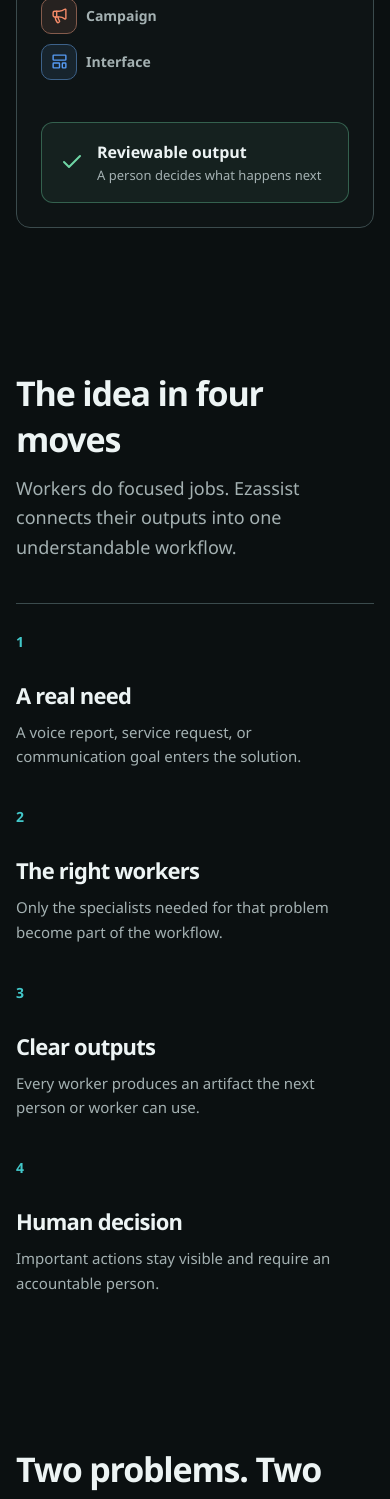
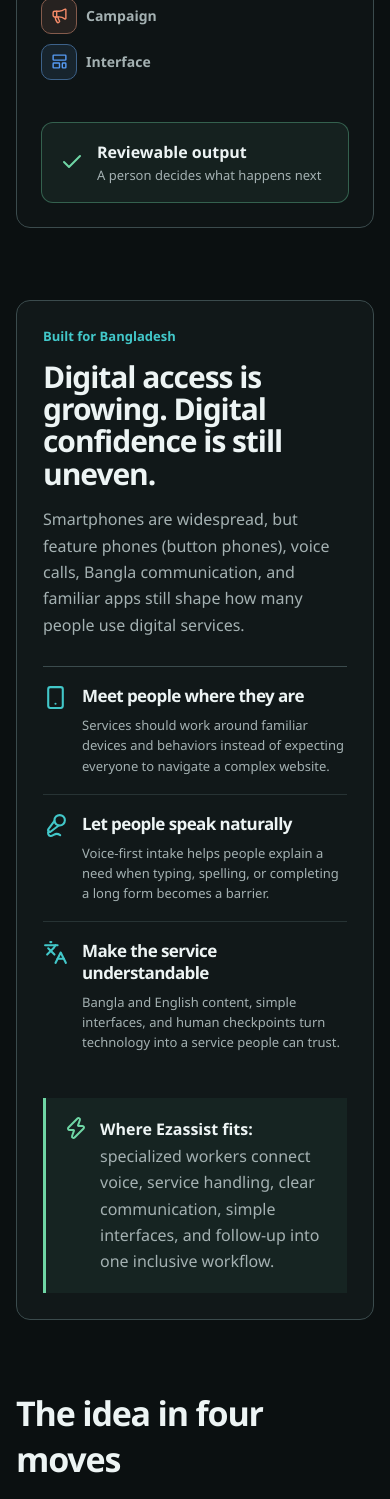
Before and after one commit to RaiZen094/LCT-Hackathon-AIUB-AI-Fest-MVP, a React (Vite) app: page / in a window 390 px wide. Shown: the part 986-2485 px from the top of the page. Built offline with nearby package versions, Linux system fonts and the light colour scheme.

Commit message:
Add Bangladesh digital access context

```diff
--- a/src/ProductApp.tsx
+++ b/src/ProductApp.tsx
@@ -1,8 +1,9 @@
 import { useState } from 'react'
 import {
   ArrowRight, Bot, Check, ChevronRight, CircleHelp, CloudRain, Headphones,
-  Home, LayoutTemplate, Leaf, Megaphone, Menu, Mic2, PenLine, Rocket,
-  ShieldCheck, Target, TrendingUp, UserCheck, Users, X, Zap,
+  Home, Languages, LayoutTemplate, Leaf, Megaphone, Menu, Mic2, PenLine,
+  Rocket, ShieldCheck, Smartphone, Target, TrendingUp, UserCheck, Users,
+  X, Zap,
 } from 'lucide-react'
 import { GuidedDemo } from './OperationalDemos'
 import { IdeaMatcher } from './IdeaMatcher'
@@ -87,6 +88,20 @@ function Overview({ go }: { go: (view: View) => void }) {
           </div>
           <div className="orchestration-result"><Check /><span><b>Reviewable output</b><small>A person decides what happens next</small></span></div>
         </div>
+      </section>
+
+      <section className="bangladesh-context" aria-labelledby="bangladesh-context-title">
+        <div className="bangladesh-context-heading">
+          <span>Built for Bangladesh</span>
+          <h2 id="bangladesh-context-title">Digital access is growing. Digital confidence is still uneven.</h2>
+          <p>Smartphones are widespread, but feature phones (button phones), voice calls, Bangla communication, and familiar apps still shape how many people use digital services.</p>
+        </div>
+        <div className="bangladesh-context-points">
+          <article><Smartphone aria-hidden="true" /><div><h3>Meet people where they are</h3><p>Services should work around familiar devices and behaviors instead of expecting everyone to navigate a complex website.</p></div></article>
+          <article><Mic2 aria-hidden="true" /><div><h3>Let people speak naturally</h3><p>Voice-first intake helps people explain a need when typing, spelling, or completing a long form becomes a barrier.</p></div></article>
+          <article><Languages aria-hidden="true" /><div><h3>Make the service understandable</h3><p>Bangla and English content, simple interfaces, and human checkpoints turn technology into a service people can trust.</p></div></article>
+        </div>
+        <p className="bangladesh-context-result"><Zap aria-hidden="true" /><span><b>Where Ezassist fits:</b> specialized workers connect voice, service handling, clear communication, simple interfaces, and follow-up into one inclusive workflow.</span></p>
       </section>
 
       <section className="simple-section how-it-works">
--- a/src/product-styles.css
+++ b/src/product-styles.css
@@ -145,6 +145,20 @@ p { line-height: 1.65; }
 .orchestration-result > svg { color: var(--success); }
 .orchestration-result span { display: flex; flex-direction: column; gap: 3px; }
 .orchestration-result small { color: var(--muted); font-size: 13px; }
+
+.bangladesh-context { display: grid; grid-template-columns: .82fr 1.18fr; gap: 34px 54px; padding: 38px; border: 1px solid var(--border-strong); border-radius: var(--radius); background: var(--surface); }
+.bangladesh-context-heading > span { display: block; margin-bottom: 16px; color: var(--accent); font-size: 13px; font-weight: 800; }
+.bangladesh-context-heading h2 { max-width: 520px; margin-bottom: 16px; font-size: clamp(30px, 3.2vw, 44px); line-height: 1.08; }
+.bangladesh-context-heading p { max-width: 560px; margin: 0; color: var(--muted); font-size: 16px; }
+.bangladesh-context-points { display: grid; grid-template-columns: repeat(3, 1fr); gap: 0; border-top: 1px solid var(--border-strong); }
+.bangladesh-context-points article { display: grid; grid-template-rows: auto auto; align-content: start; gap: 26px; padding: 24px 20px 10px 0; }
+.bangladesh-context-points article + article { padding-left: 20px; border-left: 1px solid var(--border); }
+.bangladesh-context-points article > svg { width: 25px; height: 25px; color: var(--accent); }
+.bangladesh-context-points h3 { margin-bottom: 9px; font-size: 17px; line-height: 1.25; }
+.bangladesh-context-points p { margin: 0; color: var(--muted); font-size: 13px; line-height: 1.55; }
+.bangladesh-context-result { grid-column: 1 / 3; display: flex; align-items: flex-start; gap: 12px; margin: 0; padding: 18px; border-left: 3px solid var(--success); color: var(--muted); background: rgba(111, 214, 165, .06); }
+.bangladesh-context-result > svg { color: var(--success); flex: 0 0 auto; }
+.bangladesh-context-result b { color: var(--text); }
 
 .simple-section { padding: 90px 0; }
 .section-heading { max-width: 700px; margin-bottom: 40px; }
@@ -506,6 +520,9 @@ p { line-height: 1.65; }
 @media (max-width: 1050px) {
   .hero { grid-template-columns: 1fr; min-height: auto; }
   .hero-visual { min-height: 470px; }
+  .bangladesh-context { grid-template-columns: 1fr; }
+  .bangladesh-context-heading { max-width: 760px; }
+  .bangladesh-context-result { grid-column: auto; }
   .four-moves { grid-template-columns: 1fr 1fr; }
   .worker-browser { grid-template-columns: 330px 1fr; }
   .sme-journey { grid-template-columns: 1fr; }
@@ -539,6 +556,10 @@ p { line-height: 1.65; }
   .hero-copy > p { font-size: 18px; }
   .hero-visual { min-height: 0; padding: 24px; }
   .orchestration-workers { grid-template-columns: 1fr; padding: 20px 0; }
+  .bangladesh-context { gap: 28px; padding: 26px; }
+  .bangladesh-context-points { grid-template-columns: 1fr; }
+  .bangladesh-context-points article { grid-template-columns: auto 1fr; grid-template-rows: auto; gap: 14px; padding: 18px 0; }
+  .bangladesh-context-points article + article { padding-left: 0; border-top: 1px solid var(--border); border-left: 0; }
   .simple-section { padding: 70px 0; }
   .four-moves, .project-pair, .demo-choices, .fit-grid { grid-template-columns: 1fr; }
   .recipe-options { display: flex; gap: 10px; overflow-x: auto; padding: 2px 2px 12px; scroll-snap-type: x mandatory; scrollbar-width: thin; scrollbar-color: var(--border-strong) transparent; overscroll-behavior-inline: contain; -webkit-overflow-scrolling: touch; }
```
